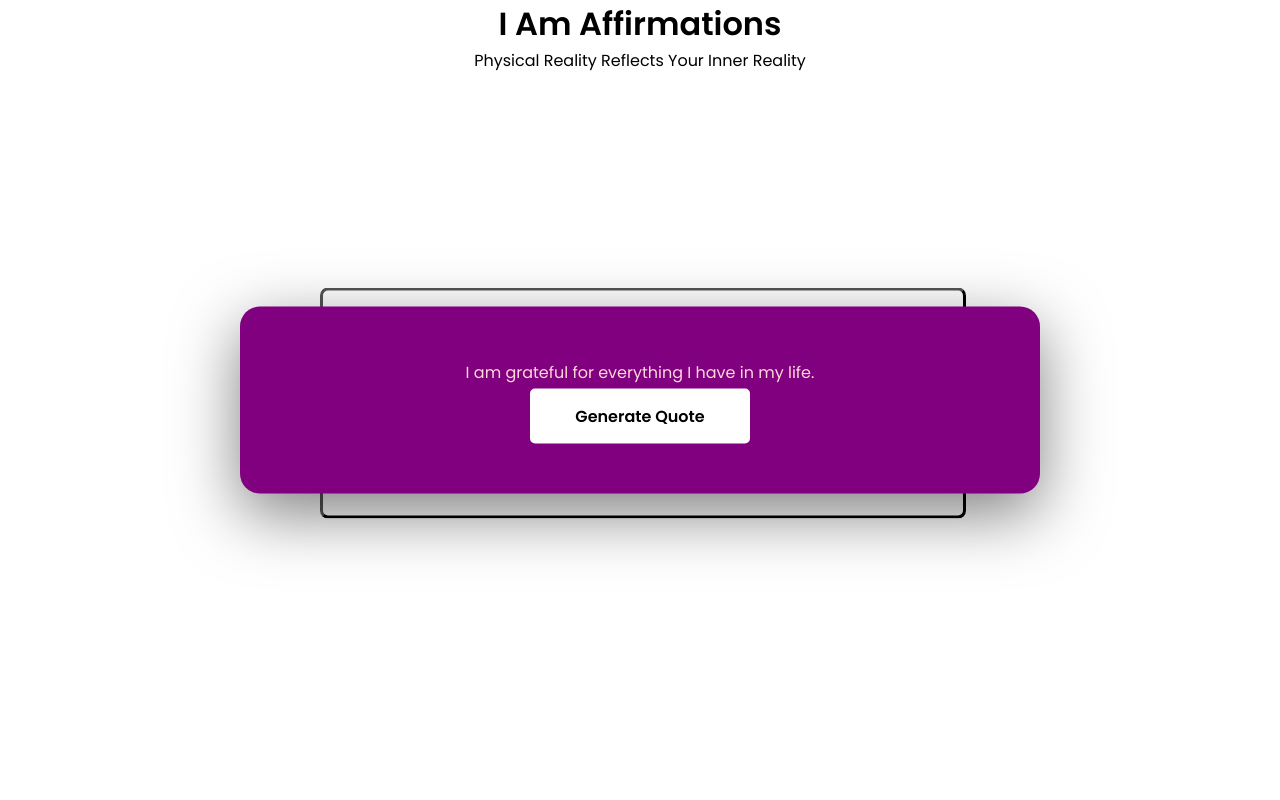
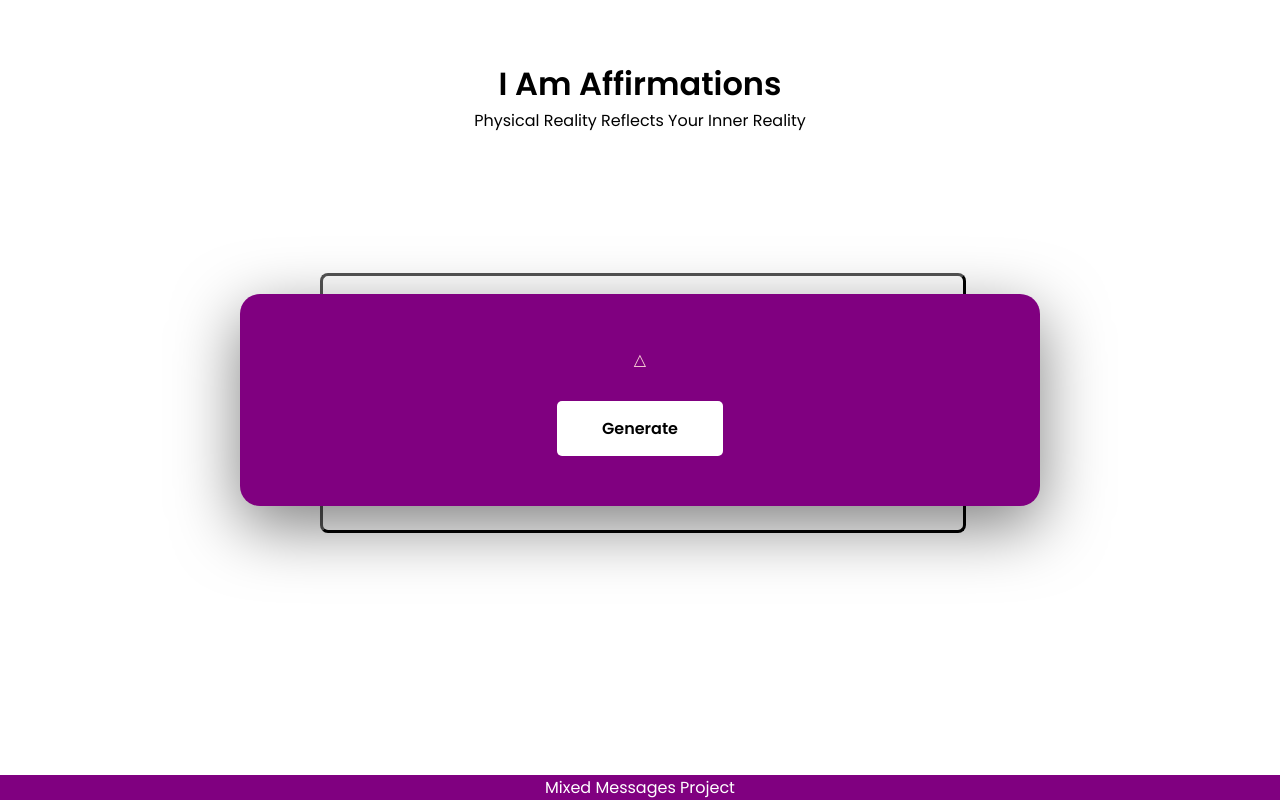
Before and after one commit to aaroncodes-io/I-am-Affirmations-Genrator, a plain HTML site: page index.html in a window 1280 px wide. Drawn offline with Linux system fonts and the light colour scheme.

Commit message:
final commit

```diff
--- a/index.html
+++ b/index.html
@@ -12,15 +12,24 @@
     <link rel="stylesheet" href="style.css" />
   </head>
   <body>
-    <h1>I Am Affirmations</h1>
-    <p>Physical Reality Reflects Your Inner Reality</p>
+    <div class="header">
+      <h1>I Am Affirmations</h1>
+      <p>Physical Reality Reflects Your Inner Reality</p>
+    </div>
+    <!-- Quote Container -->
     <div class="wrapper">
       <div class="container">
-        <p id="quote">I am grateful for everything I have in my life.</p>
-        <button id="btn">Generate Quote</button>
+        <p id="quotes">&#9651;</p>
+        <br />
+        <!-- Button -->
+        <button onclick="generate()">Generate</button>
       </div>
       <!-- Script -->
     </div>
-    <script src="script.js"></script>
+    <script src="myscripts.js"></script>
   </body>
+  <!-- Footer -->
+  <div class="footer">
+    <footer>Mixed Messages Project</footer>
+  </div>
 </html>
```
